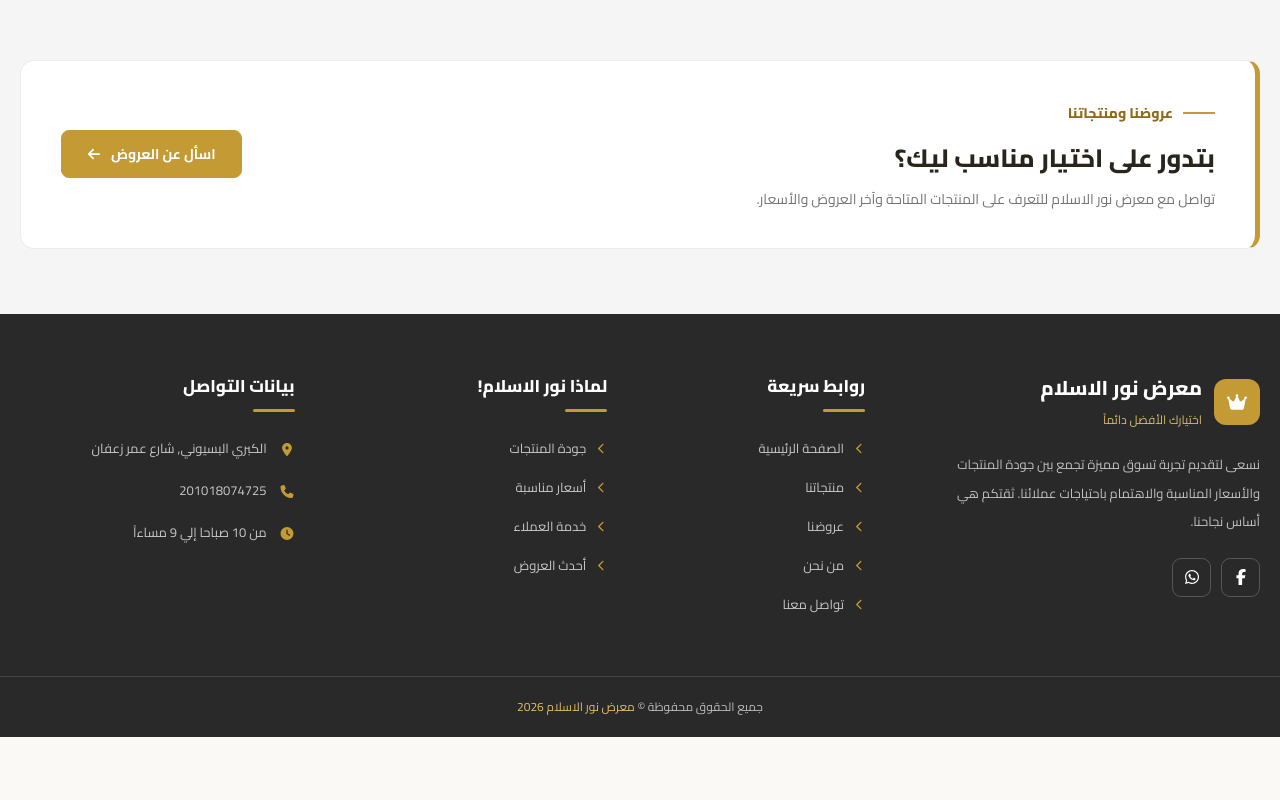
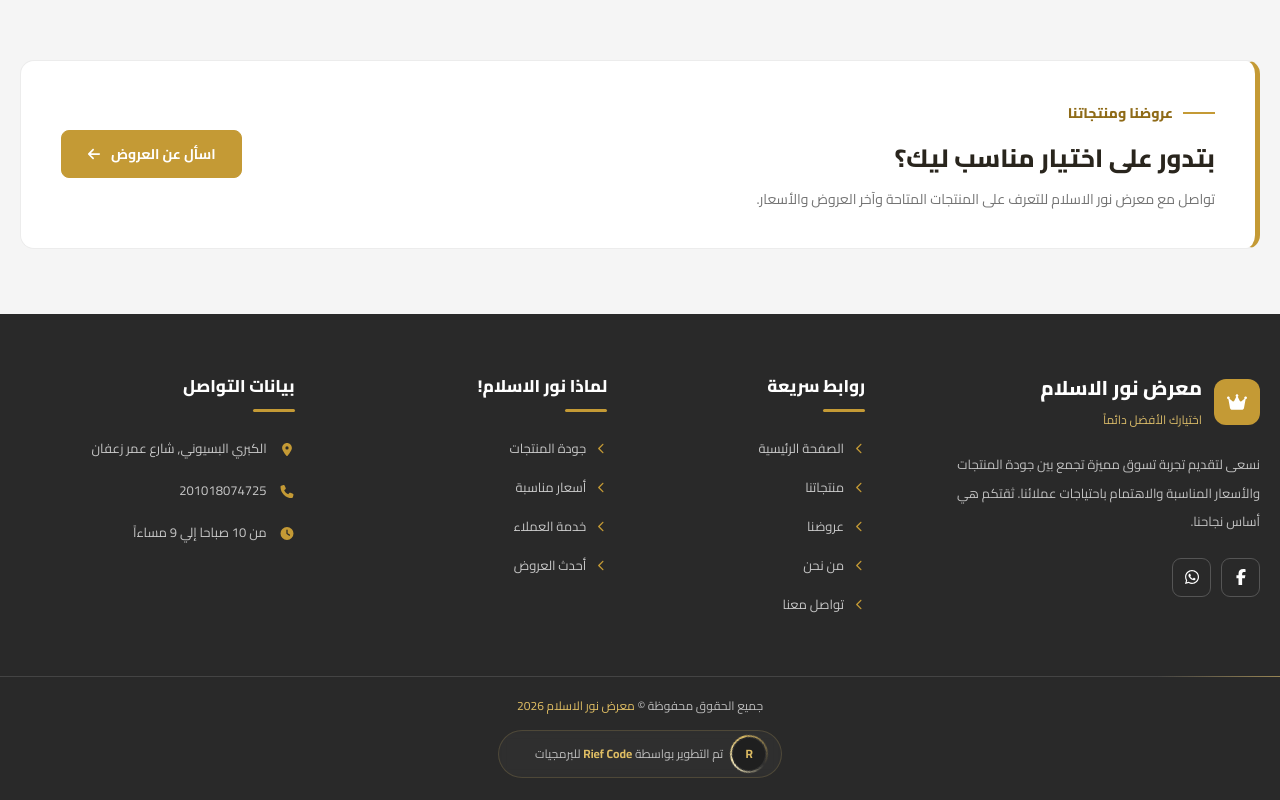
Before and after one commit to Abdalla-Elhagar/noor-elislam-react, a React (Vite) app: page / in a window 1280 px wide. Shown: the part 1503-2303 px from the top of the page. Before the commit the page ends 2240 px from the top, so only its background shows below. Built offline with nearby package versions, Linux system fonts and the light colour scheme.

Commit message:
Refactor HeroSlider and Footer components: improve code readability, add intersection observer for footer visibility, and implement animated footer line.

```diff
--- a/src/components/home/HeroSlider.jsx
+++ b/src/components/home/HeroSlider.jsx
@@ -1,24 +1,24 @@
-import useCarousel from '../../hooks/useCarousel'
-import { homeSlides } from '../../data/site'
-import { cn } from '../../utils/cn'
-import Button from '../ui/Button'
-import { SliderArrow, SliderDots } from '../ui/SliderControls'
+import useCarousel from "../../hooks/useCarousel";
+import { homeSlides } from "../../data/site";
+import { cn } from "../../utils/cn";
+import Button from "../ui/Button";
+import { SliderArrow, SliderDots } from "../ui/SliderControls";
 
 function HeroSlide({ slide, active, first }) {
-  const Heading = first ? 'h1' : 'h2'
+  const Heading = first ? "h1" : "h2";
   return (
     <div
       aria-hidden={!active}
       className={cn(
-        'absolute inset-0 flex items-center transition-opacity duration-700',
-        active ? 'z-[1] opacity-100' : 'pointer-events-none opacity-0',
+        "absolute inset-0 flex items-center transition-opacity duration-700",
+        active ? "z-[1] opacity-100" : "pointer-events-none opacity-0",
       )}
     >
       <img
         src={slide.image}
         alt=""
-        loading={first ? 'eager' : 'lazy'}
-        fetchPriority={first ? 'high' : 'auto'}
+        loading={first ? "eager" : "lazy"}
+        fetchpriority={first ? "high" : "auto"}
         className="absolute inset-0 size-full object-cover"
       />
       <div className="absolute inset-0 bg-[linear-gradient(270deg,rgba(20,20,20,.86)_0%,rgba(20,20,20,.65)_43%,rgba(20,20,20,.08)_100%)]" />
@@ -40,18 +40,24 @@ function HeroSlide({ slide, active, first }) {
             <Button to={slide.primary.to} icon={slide.primary.icon}>
               {slide.primary.label}
             </Button>
-            <Button to={slide.secondary.to} icon={slide.secondary.icon} variant="outline">
+            <Button
+              to={slide.secondary.to}
+              icon={slide.secondary.icon}
+              variant="outline"
+            >
               {slide.secondary.label}
             </Button>
           </div>
         </div>
       </div>
     </div>
-  )
+  );
 }
 
 export default function HeroSlider() {
-  const { index, next, prev, goTo, hoverProps } = useCarousel({ length: homeSlides.length })
+  const { index, next, prev, goTo, hoverProps } = useCarousel({
+    length: homeSlides.length,
+  });
 
   return (
     <section
@@ -63,7 +69,12 @@ export default function HeroSlider() {
     >
       <div className="relative h-[480px] overflow-hidden sm:h-[500px] lg:h-[570px]">
         {homeSlides.map((slide, i) => (
-          <HeroSlide key={slide.image} slide={slide} active={i === index} first={i === 0} />
+          <HeroSlide
+            key={slide.image}
+            slide={slide}
+            active={i === index}
+            first={i === 0}
+          />
         ))}
 
         <div className="pointer-events-none absolute inset-0 z-[3] flex items-center justify-between px-[2%]">
@@ -79,5 +90,5 @@ export default function HeroSlider() {
         />
       </div>
     </section>
-  )
+  );
 }
--- a/src/components/layout/Footer.jsx
+++ b/src/components/layout/Footer.jsx
@@ -7,6 +7,7 @@ import {
 } from "../../data/site";
 import Icon from "../ui/Icon";
 import SmartLink from "../ui/SmartLink";
+import { useEffect, useRef, useState } from "react";
 
 function FooterTitle({ children }) {
   return (
@@ -41,6 +42,25 @@ const contactRows = [
 ];
 
 export default function Footer() {
+  const devRef = useRef(null);
+  const [inView, setInView] = useState(false);
+
+  useEffect(() => {
+    const el = devRef.current;
+    if (!el) return;
+    const io = new IntersectionObserver(
+      ([entry]) => {
+        if (entry.isIntersecting) {
+          setInView(true);
+          io.disconnect();
+        }
+      },
+      { threshold: 0.3 },
+    );
+    io.observe(el);
+    return () => io.disconnect();
+  }, []);
+
   return (
     <footer
       id="contact"
@@ -103,11 +123,59 @@ export default function Footer() {
         </section>
       </div>
 
-      <div className="mt-[45px] border-t border-[#444] py-[22px] text-center text-xs text-[#bcbcbc]">
-        <div className="container-x">
-          جميع الحقوق محفوظة ©{" "}
-          <span className="text-[#dfbd63]">{brand.name}</span>{" "}
-          <span className="text-[#dfbd63]">{new Date().getFullYear()}</span>
+      <div className="relative mt-[45px] py-[22px] text-center text-xs text-[#bcbcbc]">
+        {/* خط ذهبي متحرك فوق الفوتر */}
+        <span className="footer-line" aria-hidden="true" />
+
+        <div
+          ref={devRef}
+          className={`container-x flex flex-col items-center gap-4 ${inView ? "is-visible" : ""}`}
+        >
+          {/* حقوق النشر */}
+          <div className="fx-item" style={{ "--d": "0ms" }}>
+            جميع الحقوق محفوظة ©{" "}
+            <span className="text-[#dfbd63]">{brand.name}</span>{" "}
+            <span className="text-[#dfbd63]">{new Date().getFullYear()}</span>
+          </div>
+
+          {/* تم التطوير بواسطة */}
+          <a
+            href="https://www.facebook.com/share/19f776rgzv"
+            target="_blank"
+            rel="noopener noreferrer"
+            className="dev-credit group fx-item"
+            style={{ "--d": "250ms" }}
+          >
+            {/* مكان اللوجو */}
+            <span className="dev-logo-wrap">
+              <span className="dev-ring" aria-hidden="true" />
+              <span className="dev-logo">
+                {/* بدّل الحرف ده بصورة اللوجو:
+                <img src="/logo-rief.png" alt="Rief Code" className="h-full w-full object-contain" /> */}
+                R
+              </span>
+            </span>
+
+            <span className="dev-text">
+              تم التطوير بواسطة <span className="dev-name">Rief Code</span>{" "}
+              للبرمجيات
+            </span>
+
+            <svg
+              className="dev-arrow"
+              viewBox="0 0 24 24"
+              width="14"
+              height="14"
+              fill="none"
+              stroke="currentColor"
+              strokeWidth="2"
+              strokeLinecap="round"
+              strokeLinejoin="round"
+              aria-hidden="true"
+            >
+              <path d="M17 7L7 17M7 7h10v10" />
+            </svg>
+          </a>
         </div>
       </div>
     </footer>
--- a/src/index.css
+++ b/src/index.css
@@ -18,7 +18,7 @@
     cursor: pointer;
   }
   :focus-visible {
-    outline: 2px solid theme('colors.gold.DEFAULT');
+    outline: 2px solid theme("colors.gold.DEFAULT");
     outline-offset: 2px;
   }
 }
@@ -42,3 +42,198 @@
     animation-duration: 0.01ms !important;
   }
 }
+
+/* ===== الخط الذهبي المتحرك فوق الفوتر ===== */
+.footer-line {
+  position: absolute;
+  top: 0;
+  left: 0;
+  right: 0;
+  height: 1px;
+  background: #444;
+  overflow: hidden;
+}
+.footer-line::after {
+  content: "";
+  position: absolute;
+  inset: 0;
+  width: 35%;
+  background: linear-gradient(90deg, transparent, #dfbd63, transparent);
+  animation: lineSweep 4s ease-in-out infinite;
+}
+@keyframes lineSweep {
+  0% {
+    transform: translateX(-100%);
+  }
+  100% {
+    transform: translateX(300%);
+  }
+}
+
+/* ===== الظهور المتتابع ===== */
+.fx-item {
+  opacity: 0;
+  transform: translateY(18px) scale(0.98);
+  filter: blur(6px);
+}
+.is-visible .fx-item {
+  animation: fxIn 0.9s cubic-bezier(0.22, 1, 0.36, 1) forwards;
+  animation-delay: var(--d, 0ms);
+}
+@keyframes fxIn {
+  to {
+    opacity: 1;
+    transform: none;
+    filter: blur(0);
+  }
+}
+
+/* ===== الكارت ===== */
+.dev-credit {
+  display: inline-flex;
+  align-items: center;
+  gap: 10px;
+  padding: 7px 16px 7px 12px;
+  border-radius: 999px;
+  border: 1px solid rgba(223, 189, 99, 0.18);
+  background: rgba(255, 255, 255, 0.03);
+  backdrop-filter: blur(4px);
+  transition:
+    border-color 0.4s ease,
+    background 0.4s ease,
+    box-shadow 0.4s ease,
+    transform 0.4s ease;
+}
+.dev-credit:hover {
+  border-color: rgba(223, 189, 99, 0.6);
+  background: rgba(223, 189, 99, 0.07);
+  box-shadow: 0 6px 24px -6px rgba(223, 189, 99, 0.35);
+  transform: translateY(-2px);
+}
+
+/* ===== اللوجو + الحلقة الدوّارة ===== */
+.dev-logo-wrap {
+  position: relative;
+  display: grid;
+  place-items: center;
+  width: 32px;
+  height: 32px;
+}
+.dev-ring {
+  position: absolute;
+  inset: -3px;
+  border-radius: 50%;
+  background: conic-gradient(
+    from 0deg,
+    #dfbd63,
+    transparent 40%,
+    #fff3c4 70%,
+    #dfbd63
+  );
+  animation: ringSpin 3s linear infinite;
+  -webkit-mask: radial-gradient(
+    farthest-side,
+    transparent calc(100% - 2px),
+    #000 calc(100% - 1.5px)
+  );
+  mask: radial-gradient(
+    farthest-side,
+    transparent calc(100% - 2px),
+    #000 calc(100% - 1.5px)
+  );
+}
+.dev-logo {
+  position: relative;
+  display: grid;
+  place-items: center;
+  width: 100%;
+  height: 100%;
+  overflow: hidden;
+  border-radius: 50%;
+  background: #1f1f1f;
+  color: #dfbd63;
+  font-size: 12px;
+  font-weight: 700;
+  transition: transform 0.7s cubic-bezier(0.34, 1.56, 0.64, 1);
+  animation: logoFloat 3s ease-in-out infinite;
+}
+.dev-credit:hover .dev-logo {
+  transform: rotate(360deg) scale(1.12);
+}
+@keyframes ringSpin {
+  to {
+    transform: rotate(360deg);
+  }
+}
+@keyframes logoFloat {
+  0%,
+  100% {
+    translate: 0 0;
+  }
+  50% {
+    translate: 0 -2px;
+  }
+}
+
+/* ===== النص + لمعة على الاسم ===== */
+.dev-text {
+  color: #bcbcbc;
+  transition: color 0.3s ease;
+}
+.dev-credit:hover .dev-text {
+  color: #fff;
+}
+.dev-name {
+  font-weight: 700;
+  background: linear-gradient(110deg, #dfbd63 30%, #fff6d1 50%, #dfbd63 70%);
+  background-size: 250% 100%;
+  -webkit-background-clip: text;
+  background-clip: text;
+  color: transparent;
+  animation: nameShine 3.2s ease-in-out infinite;
+}
+@keyframes nameShine {
+  0% {
+    background-position: 150% 0;
+  }
+  100% {
+    background-position: -50% 0;
+  }
+}
+
+/* ===== السهم ===== */
+.dev-arrow {
+  color: #dfbd63;
+  opacity: 0;
+  transform: translate(6px, -6px);
+  transition:
+    opacity 0.3s ease,
+    transform 0.3s ease;
+}
+.dev-credit:hover .dev-arrow {
+  opacity: 1;
+  transform: translate(0, 0);
+}
+/* لأن الصفحة RTL، السهم بيتعكس */
+[dir="rtl"] .dev-arrow {
+  transform: translate(-6px, -6px) scaleX(-1);
+}
+[dir="rtl"] .dev-credit:hover .dev-arrow {
+  transform: translate(0, 0) scaleX(-1);
+}
+
+/* ===== تقليل الحركة ===== */
+@media (prefers-reduced-motion: reduce) {
+  .fx-item {
+    opacity: 1;
+    transform: none;
+    filter: none;
+    animation: none !important;
+  }
+  .footer-line::after,
+  .dev-ring,
+  .dev-logo,
+  .dev-name {
+    animation: none;
+  }
+}
```
